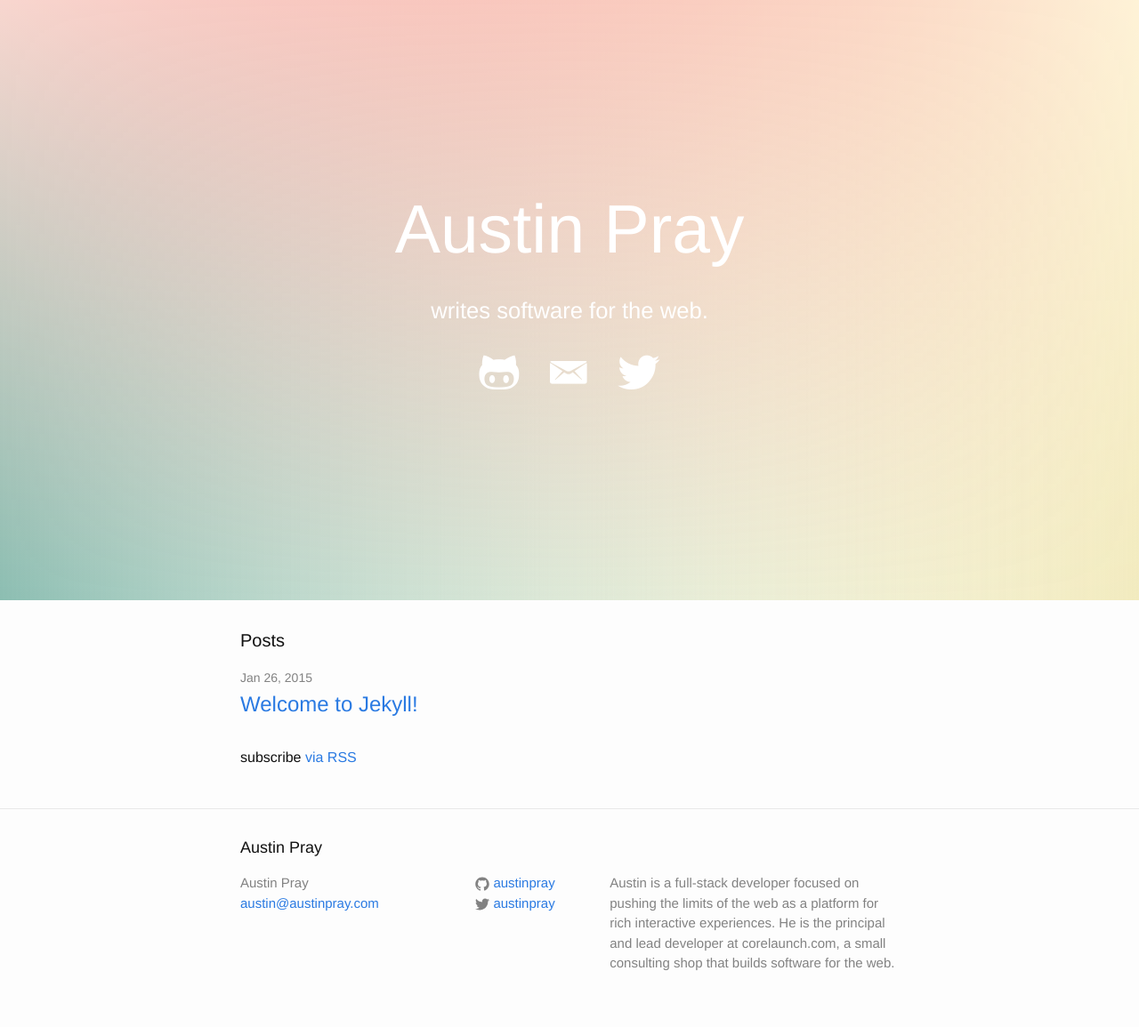
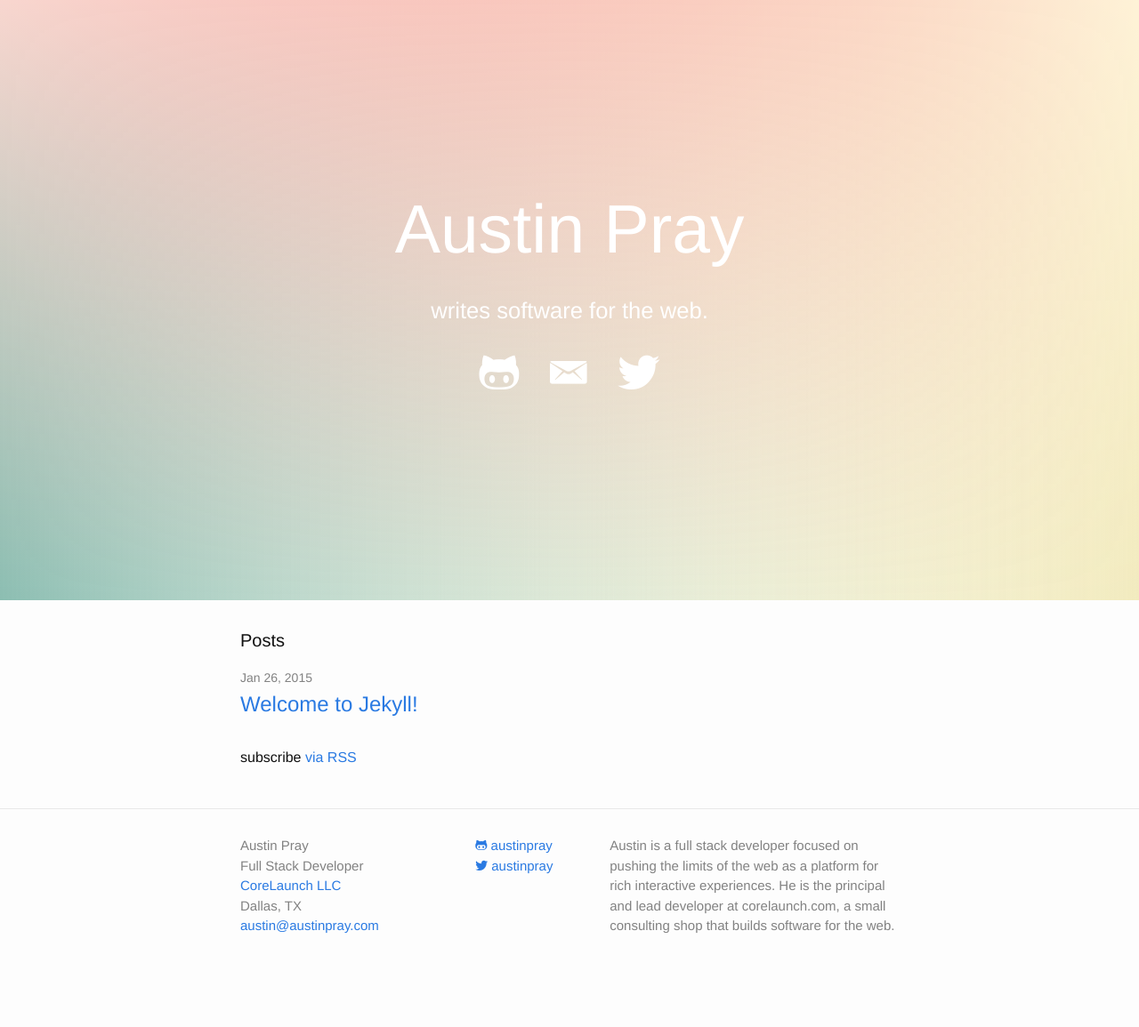
Before and after one commit to austinpray/austinpray.com, a Jekyll site: the page built from index.html, in a window 1280 px wide. Shown: the whole page at 89% size. Built offline with Jekyll 4.4.1, drawn with Linux system fonts in a browser that asks for light colours; after the commit the page ends 1113 px from its top, so only the background shows below that.

Commit message:
Adds Rich snippets - People

```diff
--- a/_config.yml
+++ b/_config.yml
@@ -3,7 +3,7 @@
 byline: writes software for the web.
 email: austin@austinpray.com
 description: > # this means to ignore newlines until "baseurl:"
-  Austin is a full-stack developer focused on pushing the limits of the web as
+  Austin is a full stack developer focused on pushing the limits of the web as
   a platform for rich interactive experiences. He is the principal and lead
   developer at corelaunch.com, a small consulting shop that builds software for
   the web.
--- a/_includes/footer.html
+++ b/_includes/footer.html
@@ -2,12 +2,16 @@
 
   <div class="wrapper">
 
-    <h2 class="footer-heading">{{ site.title }}</h2>
-
     <div class="footer-col-wrapper">
       <div class="footer-col  footer-col-1">
-        <ul class="contact-list">
-          <li>{{ site.title }}</li>
+        <ul class="contact-list" itemscope itemtype="http://data-vocabulary.org/Person">
+          <li itemprop="name">Austin Pray</li>
+          <li itemprop="role">Full Stack Developer</li>
+          <li><a itemprop="affiliation" href="http://corelaunch.com">CoreLaunch LLC</a></li>
+          <li itemprop="address" itemscope>
+            <span itemprop="locality">Dallas</span>,
+            <span itemprop="region">TX</span>
+          </li>
           <li><a href="mailto:{{ site.email }}">{{ site.email }}</a></li>
         </ul>
       </div>
@@ -17,12 +21,7 @@
           {% if site.github_username %}
           <li>
             <a href="https://github.com/{{ site.github_username }}">
-              <span class="icon  icon--github">
-                <svg viewBox="0 0 16 16">
-                  <path fill="#828282" d="M7.999,0.431c-4.285,0-7.76,3.474-7.76,7.761 c0,3.428,2.223,6.337,5.307,7.363c0.388,0.071,0.53-0.168,0.53-0.374c0-0.184-0.007-0.672-0.01-1.32 c-2.159,0.469-2.614-1.04-2.614-1.04c-0.353-0.896-0.862-1.135-0.862-1.135c-0.705-0.481,0.053-0.472,0.053-0.472 c0.779,0.055,1.189,0.8,1.189,0.8c0.692,1.186,1.816,0.843,2.258,0.645c0.071-0.502,0.271-0.843,0.493-1.037 C4.86,11.425,3.049,10.76,3.049,7.786c0-0.847,0.302-1.54,0.799-2.082C3.768,5.507,3.501,4.718,3.924,3.65 c0,0,0.652-0.209,2.134,0.796C6.677,4.273,7.34,4.187,8,4.184c0.659,0.003,1.323,0.089,1.943,0.261 c1.482-1.004,2.132-0.796,2.132-0.796c0.423,1.068,0.157,1.857,0.077,2.054c0.497,0.542,0.798,1.235,0.798,2.082 c0,2.981-1.814,3.637-3.543,3.829c0.279,0.24,0.527,0.713,0.527,1.437c0,1.037-0.01,1.874-0.01,2.129 c0,0.208,0.14,0.449,0.534,0.373c3.081-1.028,5.302-3.935,5.302-7.362C15.76,3.906,12.285,0.431,7.999,0.431z"/>
-                </svg>
-              </span>
-
+              <i class="ion-social-octocat"></i>
               <span class="username">{{ site.github_username }}</span>
             </a>
           </li>
@@ -31,13 +30,7 @@
           {% if site.twitter_username %}
           <li>
             <a href="https://twitter.com/{{ site.twitter_username }}">
-              <span class="icon  icon--twitter">
-                <svg viewBox="0 0 16 16">
-                  <path fill="#828282" d="M15.969,3.058c-0.586,0.26-1.217,0.436-1.878,0.515c0.675-0.405,1.194-1.045,1.438-1.809
-                  c-0.632,0.375-1.332,0.647-2.076,0.793c-0.596-0.636-1.446-1.033-2.387-1.033c-1.806,0-3.27,1.464-3.27,3.27 c0,0.256,0.029,0.506,0.085,0.745C5.163,5.404,2.753,4.102,1.14,2.124C0.859,2.607,0.698,3.168,0.698,3.767 c0,1.134,0.577,2.135,1.455,2.722C1.616,6.472,1.112,6.325,0.671,6.08c0,0.014,0,0.027,0,0.041c0,1.584,1.127,2.906,2.623,3.206 C3.02,9.402,2.731,9.442,2.433,9.442c-0.211,0-0.416-0.021-0.615-0.059c0.416,1.299,1.624,2.245,3.055,2.271 c-1.119,0.877-2.529,1.4-4.061,1.4c-0.264,0-0.524-0.015-0.78-0.046c1.447,0.928,3.166,1.469,5.013,1.469 c6.015,0,9.304-4.983,9.304-9.304c0-0.142-0.003-0.283-0.009-0.423C14.976,4.29,15.531,3.714,15.969,3.058z"/>
-                </svg>
-              </span>
-
+              <i class="ion-social-twitter"></i>
               <span class="username">{{ site.twitter_username }}</span>
             </a>
           </li>
--- a/index.html
+++ b/index.html
@@ -2,12 +2,13 @@
 layout: frontpage
 ---
 
-<div class="jumbotron" itemscope itemtype="http://data-vocabulary.org/Person">
+<div class="jumbotron">
   <div class="jumbotron-content">
-    <h1 class="jumbotron-title" itemprop="name">Austin Pray</h1>
+    <h1 class="jumbotron-title">Austin Pray</h1>
     <p class="jumbotron-byline">
       {{ site.byline }}
     </p>
+    <p class="jumbotron-byline">
     <p class="jumbotron-links">
       <a itemprop="url" href="https://github.com/austinpray" title="@austinpray"><i class="ion-social-octocat"></i></a>
       <a href="mailto:{{ site.email }}" title="austin@austinpray.com"><i class="ion-email"></i></a>
```
